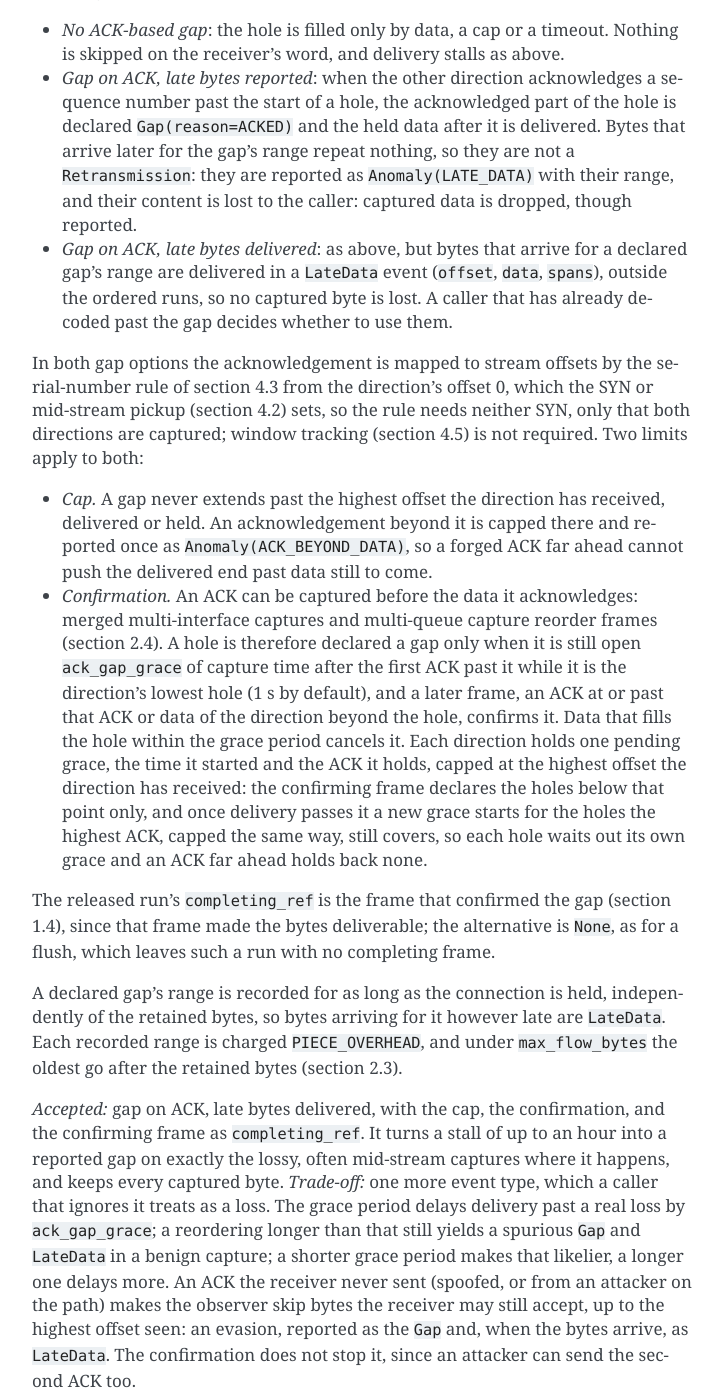
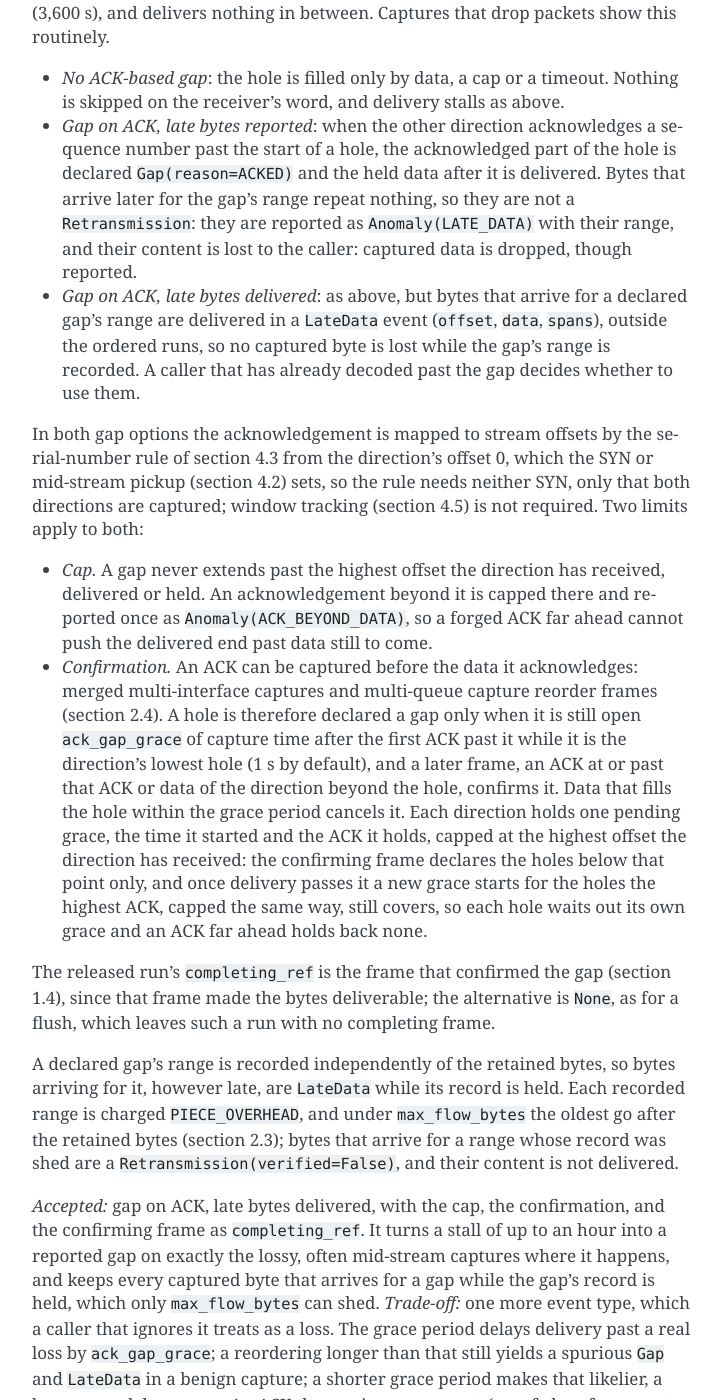
Before and after one commit to EONRaider/NETProtocols, a Sphinx documentation site: the page built from docs/design/reassembly.rst, in a window 1280 px wide and 1400 px high, scrolled down 34105 px. Shown: the whole window, without its empty margins (388-1111 px from the left). Built offline with Sphinx 7.4.7, drawn with Linux system fonts in a browser that asks for light colours; some of the changed text lies outside the part shown.

Commit message:
docs(reassembly): correct four statements about streams (#380)
ARCHITECTURE.md keeps TFTP transfer tracking the caller's and names
netprotocols.reassembly only for the HTTP and BGP streams over TCP.
The design note's §2.3 says the cap is enforced before storing for
fragments, while a stream stores the segment first and the caps hold
when the call returns. The note, ARCHITECTURE.md, the module docstring
and the CHANGELOG say bytes for an ACKED gap are LateData while its
record is held, and a Retransmission(verified=False) without their
content once max_flow_bytes has shed it. The README and ARCHITECTURE.md
say each StreamData starts where the previous StreamData or Gap of its
direction ended, and that a message pending at a Gap is incomplete:
its bytes are not joined across the gap, and decoding resumes at a
message boundary after it.

Co-Authored-By: Claude Opus 5.5 <noreply@anthropic.com>
Claude-Session: https://claude.ai/code/session_01K7TByXL9RRzVhG3kFrU6dY

```diff
--- a/docs/design/reassembly.rst
+++ b/docs/design/reassembly.rst
@@ -548,10 +548,12 @@ Every event of a flow evicted to make room for another flow's frame
 carries ``completing_ref=None``; when the arriving frame's own flow is
 evicted, every event of its flush carries that frame's ref (section
 1.4). Ties in age are broken by feed order, so eviction is
-deterministic. The cap is enforced before the arriving frame's data is
-stored: the reassembler evicts until the new piece fits, and a fragment
-larger than ``max_flow_bytes`` on its own is reported as ``Evicted``
-immediately. A TCP segment never is: past its direction's lowest hole
+deterministic. For fragments the cap is enforced before the arriving
+frame's data is stored: the reassembler evicts until the new piece
+fits, and a fragment larger than ``max_flow_bytes`` on its own is
+reported as ``Evicted`` immediately. For streams the arriving segment
+is stored first and the caps are then enforced, so they hold when the
+call returns. A TCP segment is never evicted on its own: past its direction's lowest hole
 it goes out through ``Gap(CAP)`` as above, and a connection is evicted
 under ``max_flow_bytes`` only when its state, with no data held or
 retained, does not fit. After every call, ``usage.bytes <= max_total_bytes`` and
@@ -1647,7 +1649,7 @@ routinely.
 - *Gap on ACK, late bytes delivered*: as above, but bytes that arrive
   for a declared gap's range are delivered in a ``LateData`` event
   (``offset``, ``data``, ``spans``), outside the ordered runs, so no
-  captured byte is lost. A caller that has already decoded past the gap
+  captured byte is lost while the gap's range is recorded. A caller that has already decoded past the gap
   decides whether to use them.
 
 In both gap options the acknowledgement is mapped to stream offsets by
@@ -1681,17 +1683,20 @@ gap (section 1.4), since that frame made the bytes deliverable; the
 alternative is ``None``, as for a flush, which leaves such a run with
 no completing frame.
 
-A declared gap's range is recorded for as long as the connection is
-held, independently of the retained bytes, so bytes arriving for it
-however late are ``LateData``. Each recorded range is charged
-``PIECE_OVERHEAD``, and under ``max_flow_bytes`` the oldest go after
-the retained bytes (section 2.3).
+A declared gap's range is recorded independently of the retained
+bytes, so bytes arriving for it, however late, are ``LateData`` while
+its record is held. Each recorded range is charged ``PIECE_OVERHEAD``,
+and under ``max_flow_bytes`` the oldest go after the retained bytes
+(section 2.3); bytes that arrive for a range whose record was shed are
+a ``Retransmission(verified=False)``, and their content is not
+delivered.
 
 *Accepted:* gap on ACK, late bytes delivered, with the cap, the
 confirmation, and the confirming frame as ``completing_ref``. It turns
 a stall of up to an hour into a reported gap on exactly the lossy,
 often mid-stream captures where it happens, and keeps every captured
-byte. *Trade-off:* one more event type, which a caller that ignores it
+byte that arrives for a gap while the gap's record is held, which only
+``max_flow_bytes`` can shed. *Trade-off:* one more event type, which a caller that ignores it
 treats as a loss. The grace period delays delivery past a real loss by
 ``ack_gap_grace``; a reordering longer than that still yields a
 spurious ``Gap`` and ``LateData`` in a benign capture; a shorter grace
```
Also changed, not shown: ARCHITECTURE.md (+13 -8 lines), CHANGELOG.md (+1 -1 lines), README.md (+7 -3 lines), 1 other file.
